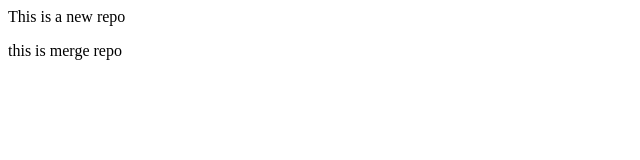
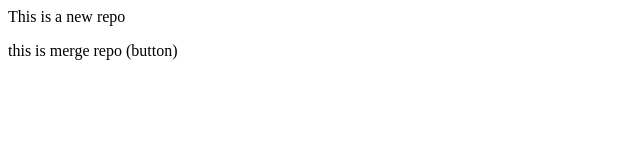
Before and after one commit to truptiruikar/LocalRepo, a plain HTML site: page index.html in a window 1280 px wide. Shown: the full height of the page, 0-640 px from the left. Drawn offline with Linux system fonts and the light colour scheme.

Commit message:
merge conflict

```diff
--- a/index.html
+++ b/index.html
@@ -1,2 +1,2 @@
 <p>This is a new repo</p>
-<p>this is merge repo</p>
+<p>this is merge repo (button)</p>
```
